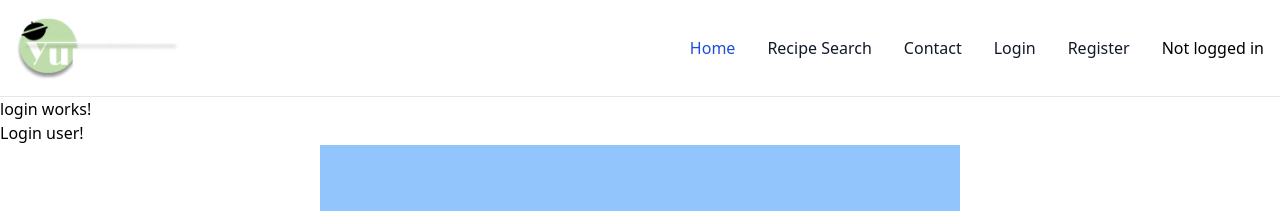
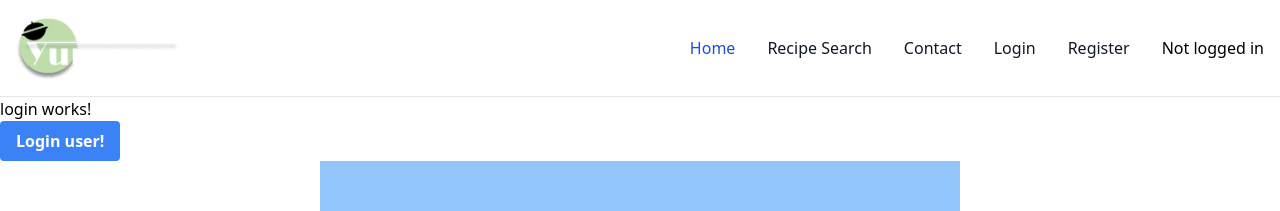
Before and after one commit to chas-academy/u06-fullstack-recipe-app-Chali96, an Angular app in the folder angular-frontend/: page /login in a window 1280 px wide. Shown: the top 211 px of the page. Built offline with nearby package versions, Linux system fonts and the light colour scheme.

Commit message:
dockerfile added to recipeAPI

```diff
--- a/angular-frontend/src/app/pages/login/login.component.html
+++ b/angular-frontend/src/app/pages/login/login.component.html
@@ -1,6 +1,6 @@
 <p>login works!</p>
 
-<button (click)="login()">Login user!</button>
+<button class="bg-blue-500 hover:bg-blue-700 text-white font-bold py-2 px-4 rounded" (click)="login()">Login user!</button>
 
 
 <section class="h-screen bg-blue-300 w-1/2 m-auto mb-6">
```
